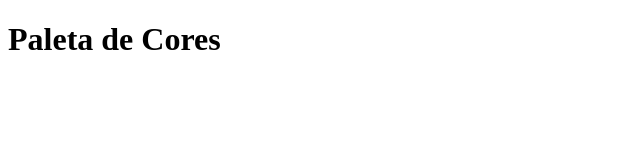
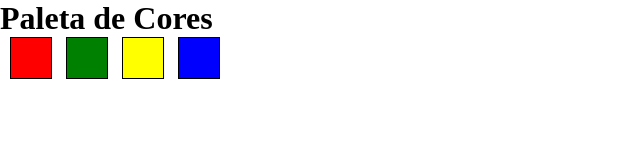
Before and after one commit to JyojiTenguam/project-pixels-art, a website: page index.html in a window 1280 px wide. Shown: the whole page, without its empty margins (0-640 px from the left). Drawn offline with Linux system fonts and the light colour scheme.

Commit message:
Resolvendo requisito 01 de Pixels Art

```diff
--- a/style.css
+++ b/style.css
@@ -0,0 +1,29 @@
+* {
+  margin: 0;
+  padding: 0;
+}
+
+.color {
+  width: 40px;
+  height: 40px;
+  border: 1px solid black;
+  display: inline-block;
+  margin-left: 10px;
+}
+
+/* https://developer.mozilla.org/pt-BR/docs/Web/CSS/:nth-child*/
+.color:nth-child(1) {
+  background-color: red;
+}
+
+.color:nth-child(2) {
+  background-color: green;
+}
+
+.color:nth-child(3) {
+  background-color: yellow;
+}
+
+.color:nth-child(4) {
+  background-color: blue;
+}
```
Also changed, not shown: index.html (+3 -0 lines).
